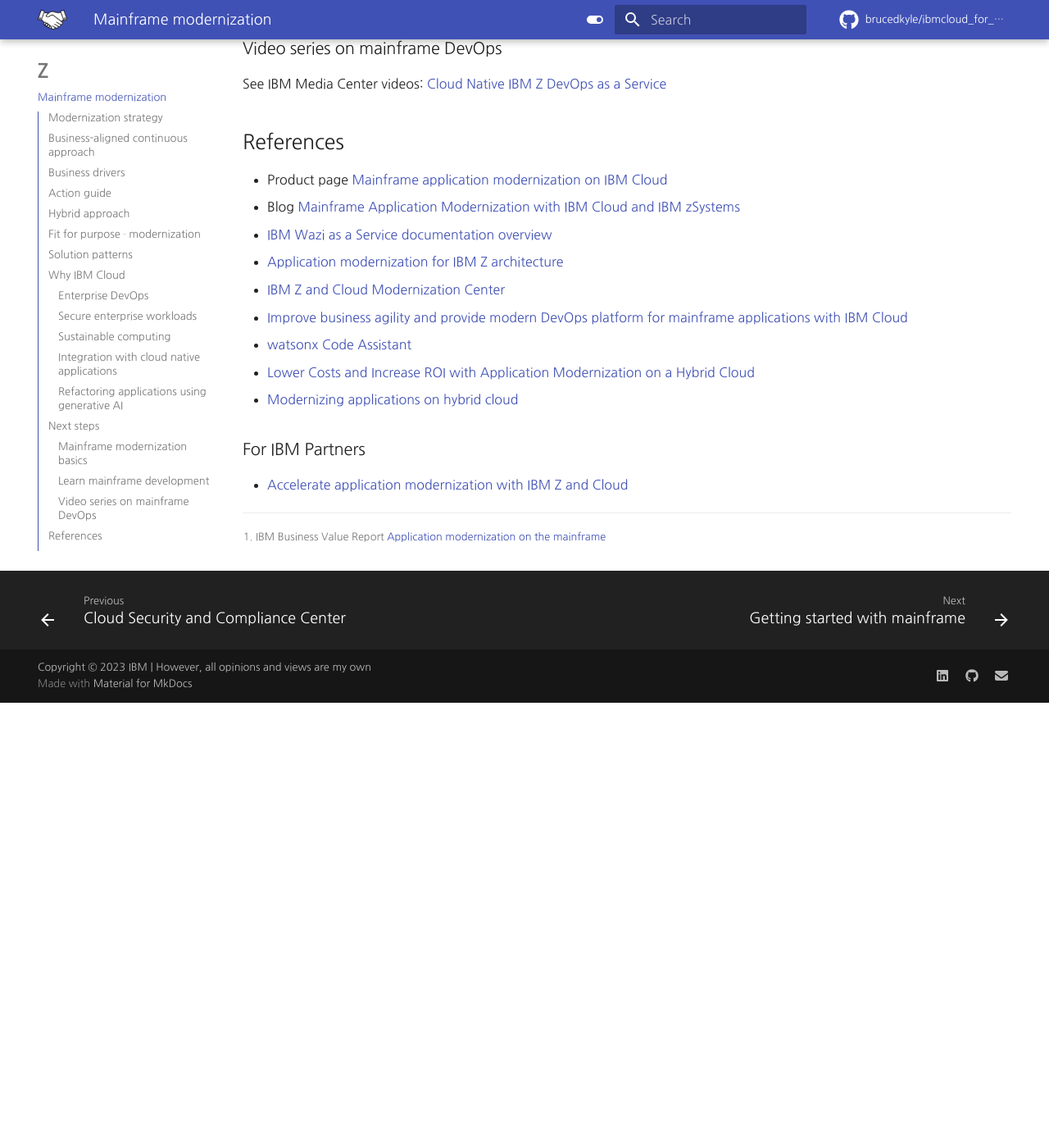
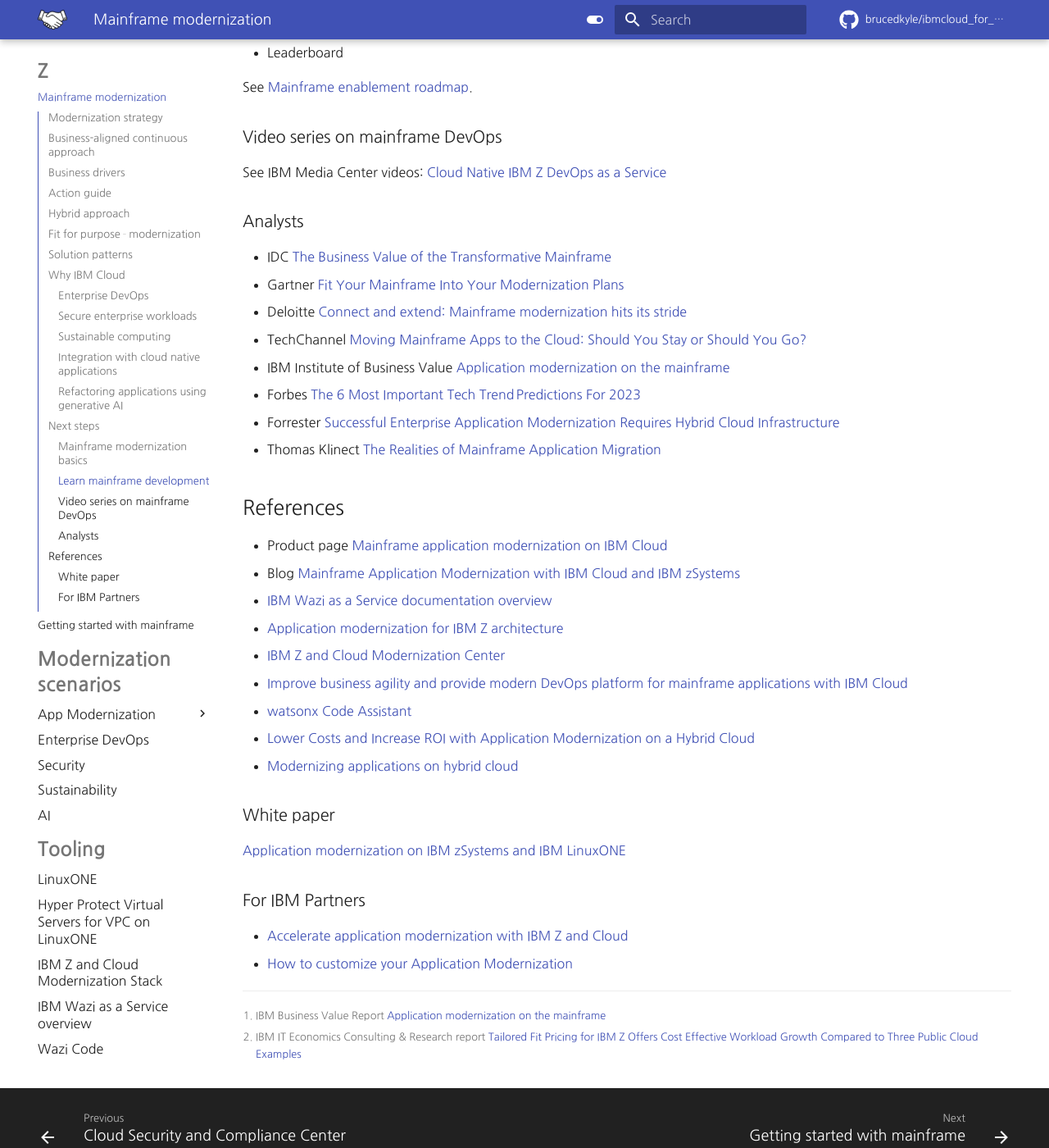
Before and after one commit to brucedkyle/ibmcloud_for_partners, an MkDocs documentation site: the page built from docs/mainframe/modernization.md, in a window 1280 px wide and 1400 px high, scrolled down 7394 px. Shown: the whole window at 82% size. Built offline with MkDocs 1.6.1 and Material for MkDocs 9.7.7, drawn with Linux system fonts in a browser that asks for light colours; comment, search, counter and statistics services are not loaded; before the commit the page ends 8251 px from its top, so only the background shows below that; some of the changed text lies outside the part shown.

Commit message:
update z modernization

```diff
--- a/docs/mainframe/modernization.md
+++ b/docs/mainframe/modernization.md
@@ -85,6 +85,10 @@
     _Fit for purpose_ alignment of workloads around IBM zSystems is what we call _modernization_.
 
 Choosing the right platform based on workload requirements is critical first step to modernization.
+
+!!! key
+
+    Modernize and run an enterprise application on IBM Z in as little as half the OPEX of running the same application on Public Clouds[^2].
 
 IBM zSystems delivers scalability and availability required for core business. Cloud brings innovation for digital channels and analytics for business insights.
 
@@ -195,6 +199,17 @@
 
 See IBM Media Center videos: [Cloud Native IBM Z DevOps as a Service](https://mediacenter.ibm.com/playlist/details/1_5q5qeehb/)
 
+### Analysts
+
+- IDC [The Business Value of the Transformative Mainframe](https://www.ibm.com/account/reg/us-en/signup?formid=urx-40081)
+- Gartner [Fit Your Mainframe Into Your Modernization Plans](https://www.gartner.com/doc/reprints?id=1-2BZVN3H0&ct=221213&st=sb)
+- Deloitte [Connect and extend: Mainframe modernization hits its stride](https://www2.deloitte.com/us/en/insights/focus/tech-trends/2023/future-mainframe-technology-latest-trends.html)
+- TechChannel [Moving Mainframe Apps to the Cloud: Should You Stay or Should You Go?](https://techchannel.com/Trends/11/2022/mainframe-apps-cloud)
+- IBM Institute of Business Value [Application modernization on the mainframe](https://www.ibm.com/thought-leadership/institute-business-value/report/application-modernization-mainframe)
+- Forbes [The 6 Most Important Tech Trend Predictions For 2023](https://www.forbes.com/sites/bernardmarr/2023/01/20/the-6-most-important-tech-trendpredictions-for-2023/?sh=411f975c4c74)
+- Forrester [Successful Enterprise Application Modernization Requires Hybrid Cloud Infrastructure](https://www.ibm.com/account/reg/us-en/signup?formid=urx-50527)
+- Thomas Klinect [The Realities of Mainframe Application Migration](https://www.ibm.com/downloads/cas/V4GVELOQ)
+
 ## References
 
 - Product page [Mainframe application modernization on IBM Cloud](https://www.ibm.com/cloud/mainframe-app-modernization)
@@ -207,9 +222,17 @@
 - [Lower Costs and Increase ROI with Application Modernization on a Hybrid Cloud](https://www.ibm.com/blog/lower-costs-and-increase-roi-with-application-modernization-on-a-hybrid-cloud/)
 - [Modernizing applications on hybrid cloud](https://www.ibm.com/thought-leadership/institute-business-value/en-us/report/application-modernization-hybrid-cloud)
 
+### White paper
+
+[Application modernization on IBM zSystems and IBM LinuxONE](https://www.ibm.com/downloads/cas/E65RZ5JV)
+
+
 ### For IBM Partners
 
 - [Accelerate application modernization with IBM Z and Cloud](https://ibm.seismic.com/Link/Content/DCR4jCd9G2J348M2HV38mccjFpBB)
+- [How to customize your Application Modernization](https://ibm.seismic.com/Link/Content/DC4V3D73273F9GfF7hqpGHVQfHq8)
 
 [^1]:
     IBM Business Value Report [Application modernization on the mainframe](https://www.ibm.com/thought-leadership/institute-business-value/report/application-modernization-mainframe)
+[^2]:
+    IBM IT Economics Consulting & Research report [Tailored Fit Pricing for IBM Z Offers Cost Effective Workload Growth Compared to Three Public Cloud Examples](https://www.ibm.com/downloads/cas/XAR2QOBD)
```
Also changed, not shown: docs/mainframe/watsonxcodeassist.md (+4 -1 lines), docs/security/securitybydesign.md (deleted, +0 -5 lines), docs/mainframe/media/codeassistantforz.png (added).
